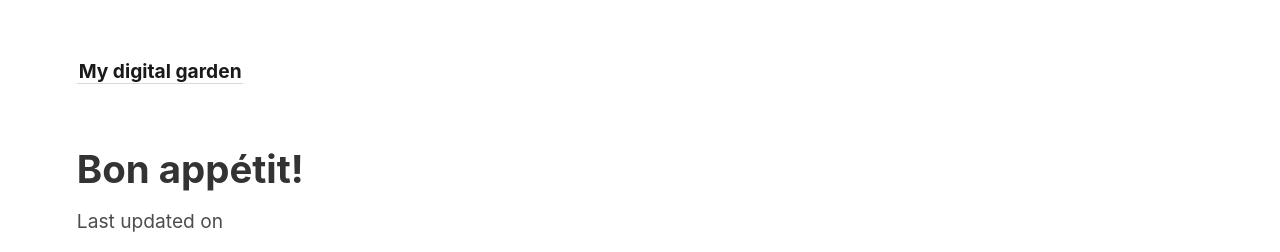
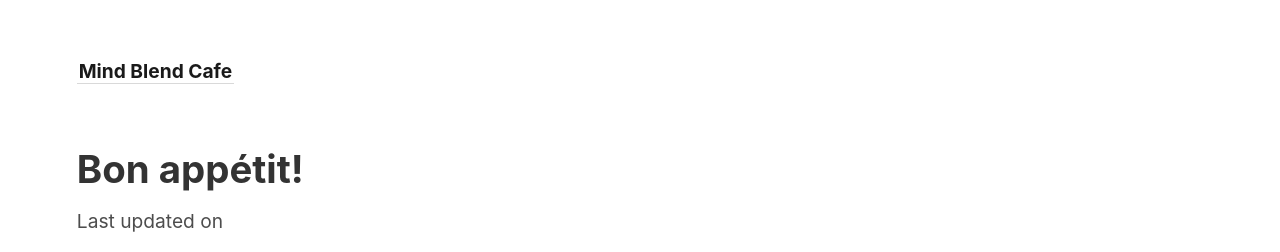
Before and after one commit to naagma5/mbc-test, a Jekyll site: the page built from _notes/accents.md, in a window 1280 px wide. Shown: the top 252 px of the page. Built offline with Jekyll 4.4.1, drawn with Linux system fonts in a browser that asks for light colours.

Commit message:
Update _config.yml

```diff
--- a/_config.yml
+++ b/_config.yml
@@ -1,4 +1,4 @@
-title:               My digital garden
+title:               Mind Blend Cafe
 include:             ['_pages']
 exclude:             ['_includes/notes_graph.json']
 # You may need to change the base URL depending on your deploy configuration.
```
